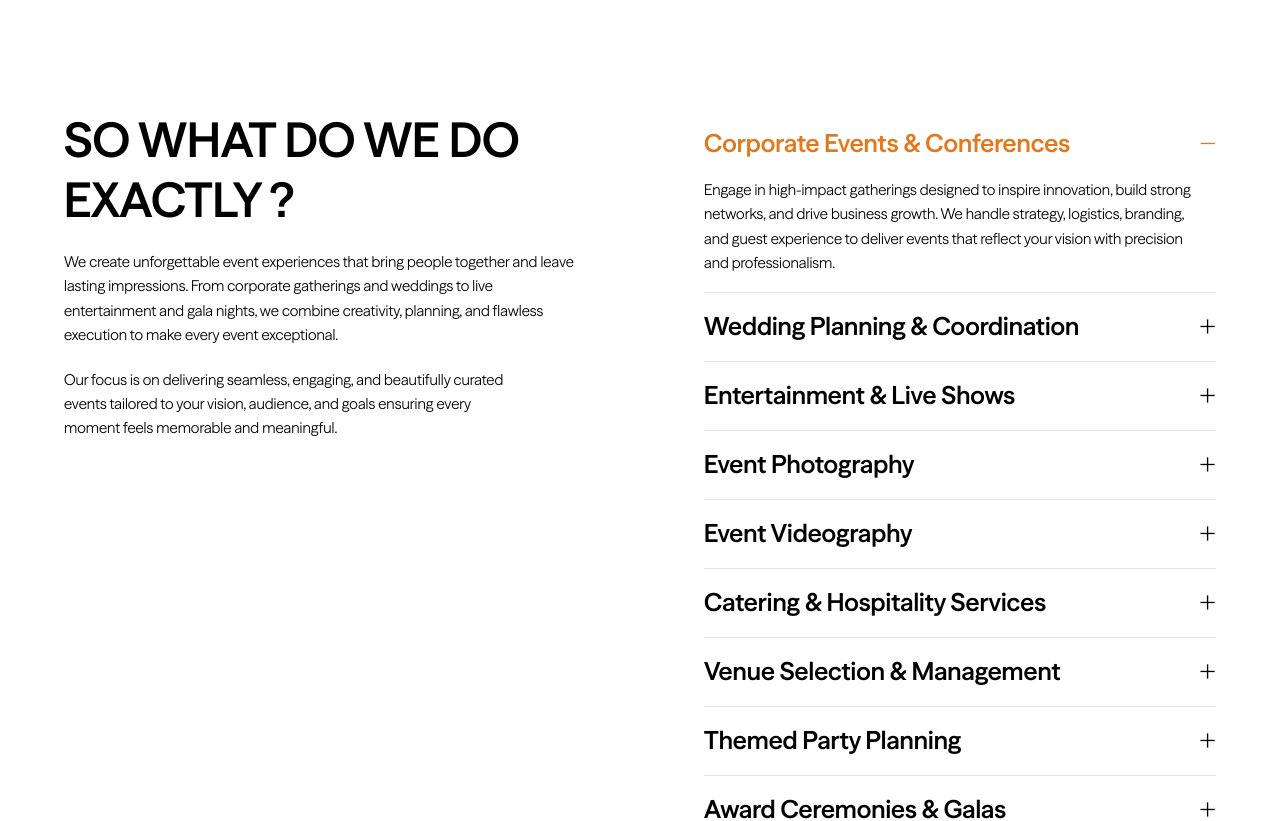
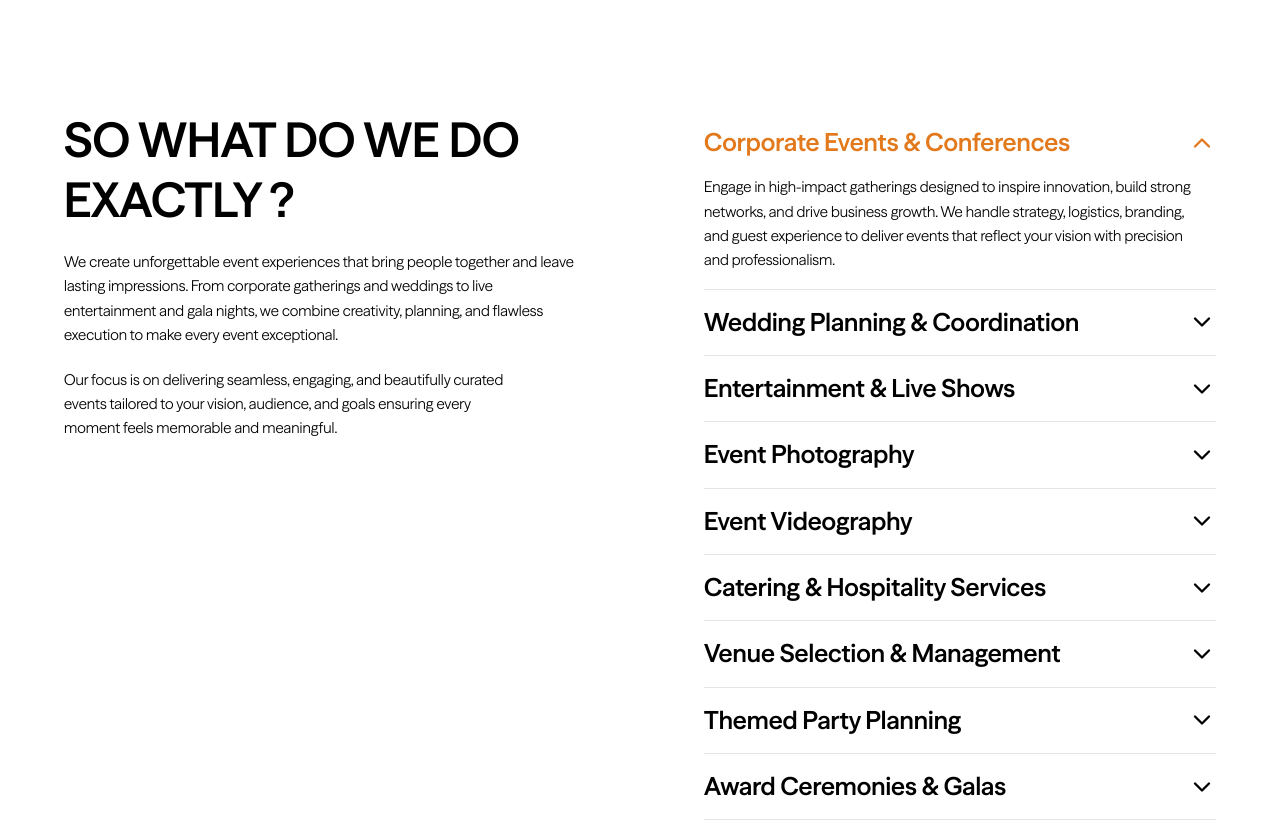
Before and after one commit to ChemyDigi/Alchemy-rewamp, a Next.js app: page /services-event in a window 1280 px wide. Shown: the part 1560-2381 px from the top of the page. Built offline with nearby package versions, Linux system fonts and the light colour scheme; no server answers.

Commit message:
replace text toggles with lucide-react ChevronDown icon in all services pages

```diff
--- a/components/services-av/whatWeDo.tsx
+++ b/components/services-av/whatWeDo.tsx
@@ -1,6 +1,7 @@
 "use client";
 
 import { useState } from "react";
+import { ChevronDown } from "lucide-react";
 
 const services = [
   {
@@ -104,13 +105,11 @@ export default function ServicesSection() {
                     {item.title}
                   </h3>
 
-                  <span
-                    className={`text-2xl sm:text-3xl font-light transition-colors duration-300 ${
-                      isActive ? "text-orange" : "text-black"
+                  <ChevronDown
+                    className={`w-6 h-6 sm:w-7 sm:h-7 transition-transform duration-300 ${
+                      isActive ? "rotate-180 text-orange" : "text-black"
                     }`}
-                  >
-                    {isActive ? "−" : "+"}
-                  </span>
+                  />
                 </div>
 
                 <div
--- a/components/services-dm/Services.tsx
+++ b/components/services-dm/Services.tsx
@@ -1,6 +1,7 @@
 "use client";
 
 import { useState } from "react";
+import { ChevronDown } from "lucide-react";
 
 const services = [
   {
@@ -98,12 +99,11 @@ export default function ServicesSection() {
                     {item.title}
                   </h3>
 
-                  <span
-                    className={`text-2xl sm:text-3xl font-light transition-colors duration-300 ${isActive ? "text-orange" : "text-black"
-                      }`}
-                  >
-                    {isActive ? "−" : "+"}
-                  </span>
+                  <ChevronDown
+                    className={`w-6 h-6 sm:w-7 sm:h-7 transition-transform duration-300 ${
+                      isActive ? "rotate-180 text-orange" : "text-black"
+                    }`}
+                  />
                 </div>
 
                 <div
--- a/components/services-event/ServicesOverview.tsx
+++ b/components/services-event/ServicesOverview.tsx
@@ -1,6 +1,7 @@
 "use client";
 
 import { useState } from "react";
+import { ChevronDown } from "lucide-react";
 
 const services = [
   {
@@ -100,13 +101,11 @@ export default function ServicesSection() {
                     {item.title}
                   </h3>
 
-                  <span
-                    className={`text-2xl sm:text-3xl font-light transition-colors duration-300 ${
-                      isActive ? "text-orange" : "text-black"
+                  <ChevronDown
+                    className={`w-6 h-6 sm:w-7 sm:h-7 transition-transform duration-300 ${
+                      isActive ? "rotate-180 text-orange" : "text-black"
                     }`}
-                  >
-                    {isActive ? "−" : "+"}
-                  </span>
+                  />
                 </div>
 
                 <div
--- a/components/services-it/Services.tsx
+++ b/components/services-it/Services.tsx
@@ -1,6 +1,7 @@
 "use client";
 
 import { useState } from "react";
+import { ChevronDown } from "lucide-react";
 
 const services = [
   {
@@ -79,12 +80,11 @@ export default function ServicesSection() {
                     {item.title}
                   </h3>
 
-                  <span
-                    className={`text-2xl sm:text-3xl font-light transition-colors duration-300 ${isActive ? "text-orange" : "text-black"
-                      }`}
-                  >
-                    {isActive ? "−" : "+"}
-                  </span>
+                  <ChevronDown
+                    className={`w-6 h-6 sm:w-7 sm:h-7 transition-transform duration-300 ${
+                      isActive ? "rotate-180 text-orange" : "text-black"
+                    }`}
+                  />
                 </div>
 
                 <div
```
